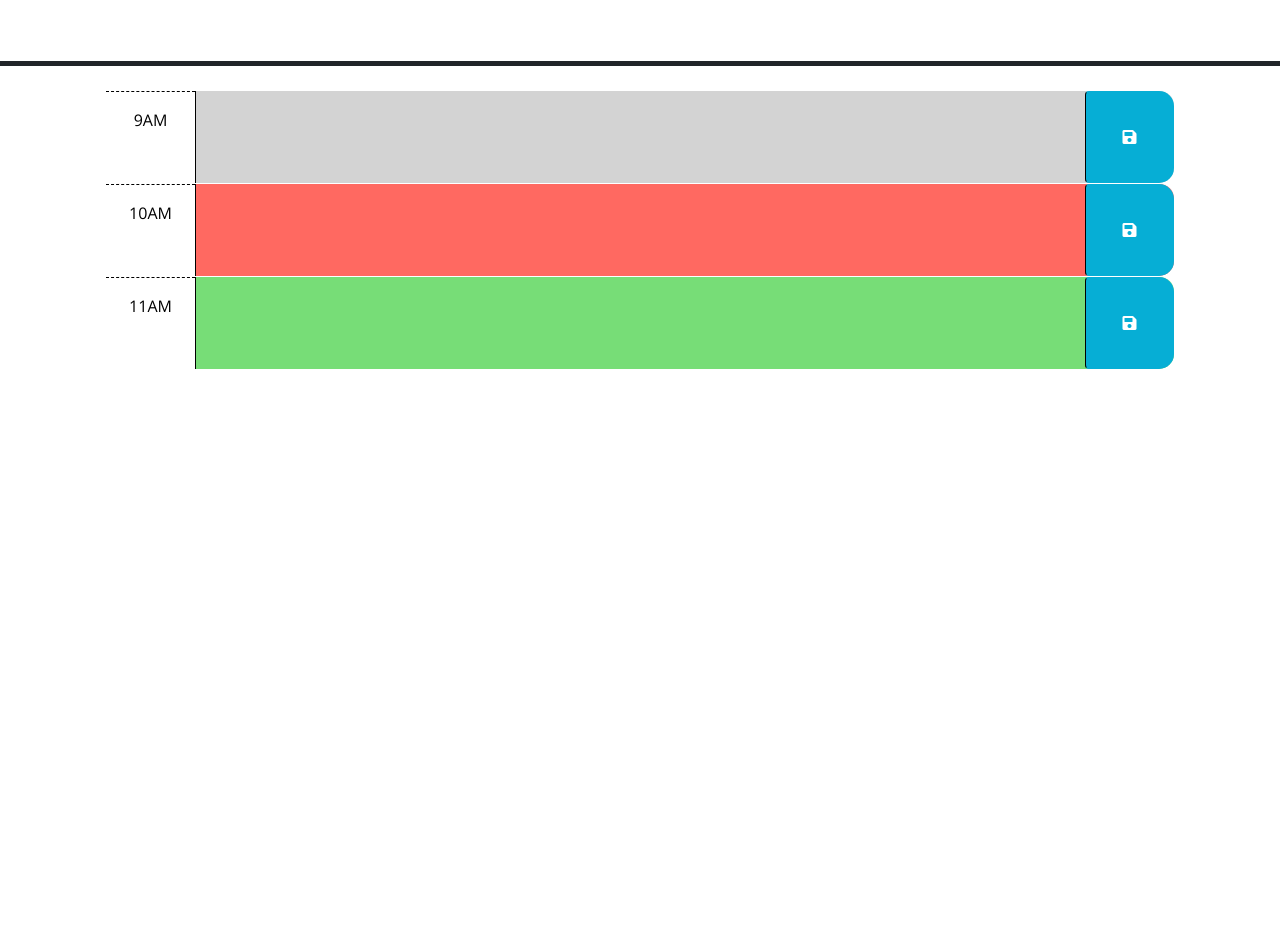
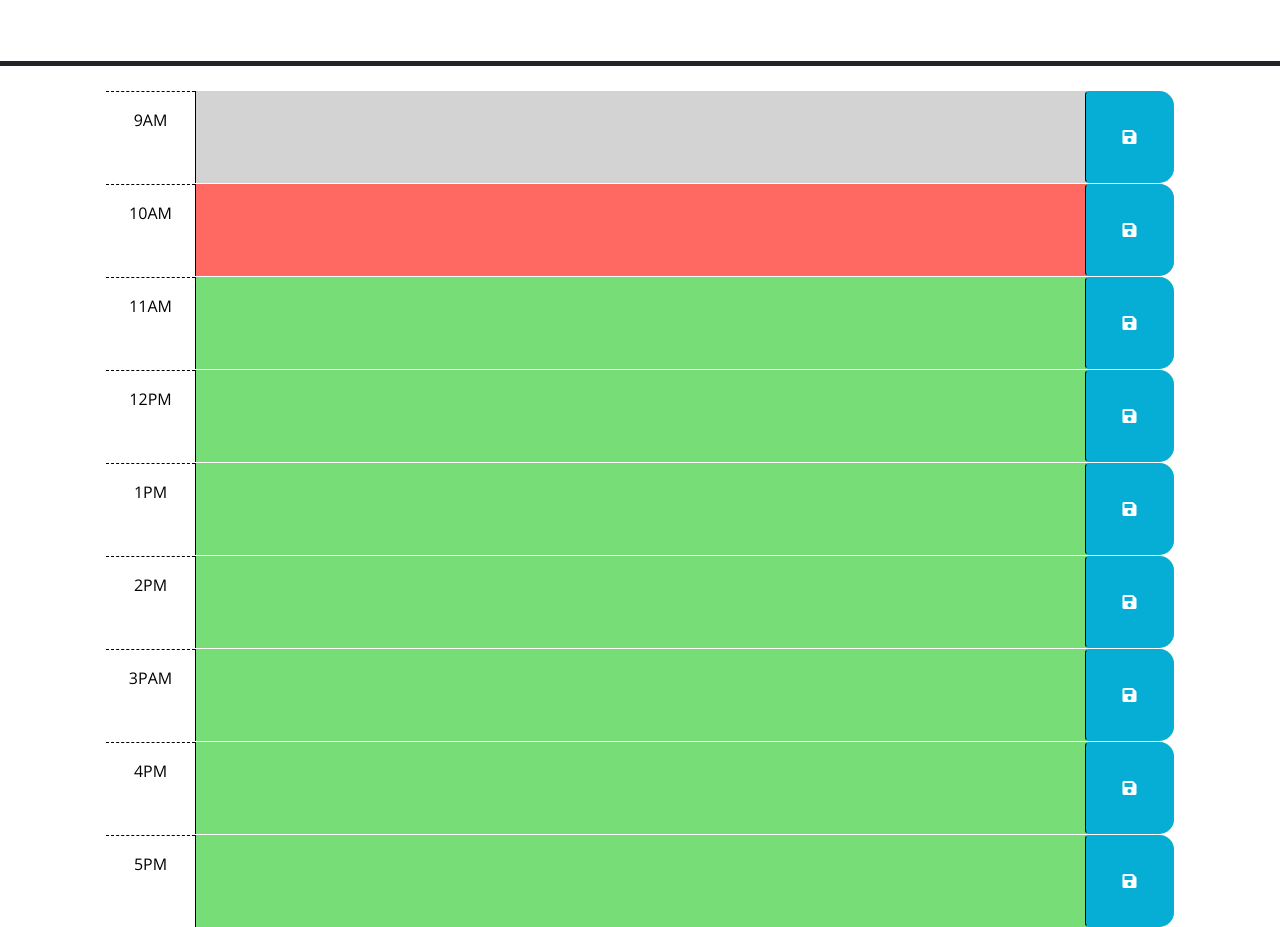
Before and after one commit to ljpeach/9-5-Scheduling-Tool, a plain HTML site: page index.html in a window 1280 px wide. Shown: the part 166-1093 px from the top of the page. Before the commit the page ends 800 px from the top, so only its background shows below. Drawn offline with nearby package versions, Linux system fonts and the light colour scheme.

Commit message:
Added timeblocks to cover 9AM-5PM. Wrote code for saving calendar contents, and loading saved events on startup

```diff
--- a/assets/js/script.js
+++ b/assets/js/script.js
@@ -9,6 +9,11 @@ $(function () {
   // time-block containing the button that was clicked? How might the id be
   // useful when saving the description in local storage?
   //
+  $("#calendar").on("click", ".fa-save", function (event) {
+    // console.log($(event.target).parent().parent().attr("id"));
+    // console.log($(event.target).parent().parent().children().eq(1).val());
+    localStorage.setItem($(event.target).parent().parent().attr("id"), $(event.target).parent().parent().children().eq(1).val())
+  });
   // TODO: Add code to apply the past, present, or future class to each time
   // block by comparing the id to the current hour. HINTS: How can the id
   // attribute of each time-block be used to conditionally add or remove the
@@ -18,6 +23,10 @@ $(function () {
   // TODO: Add code to get any user input that was saved in localStorage and set
   // the values of the corresponding textarea elements. HINT: How can the id
   // attribute of each time-block be used to do this?
+  for (var i = 9; i <= 17; i++) {
+    console.log(localStorage.getItem(`hour-${i}`));
+    $(`#hour-${i}`).children().eq(1).text(localStorage.getItem(`hour-${i}`));
+  }
   //
   // TODO: Add code to display the current date in the header of the page.
 });
--- a/index.html
+++ b/index.html
@@ -19,7 +19,7 @@
     <p class="lead">A simple calendar app for scheduling your work day</p>
     <p id="currentDay" class="lead"></p>
   </header>
-  <div class="container-lg px-5">
+  <div id="calendar" class="container-lg px-5">
     <!-- Use class for "past", "present", and "future" to apply styles to the
         time-block divs accordingly. The javascript will need to do this by
         adding/removing these classes on each div by comparing the hour in the
@@ -57,11 +57,59 @@
       </button>
     </div>
 
-    <script src="https://code.jquery.com/jquery-3.4.1.min.js"></script>
-    <script src="https://cdn.jsdelivr.net/npm/dayjs@1.11.3/dayjs.min.js"
-      integrity="sha256-iu/zLUB+QgISXBLCW/mcDi/rnf4m4uEDO0wauy76x7U=" crossorigin="anonymous"></script>
+    <div id="hour-12" class="row time-block future">
+      <div class="col-2 col-md-1 hour text-center py-3">12PM</div>
+      <textarea class="col-8 col-md-10 description" rows="3"> </textarea>
+      <button class="btn saveBtn col-2 col-md-1" aria-label="save">
+        <i class="fas fa-save" aria-hidden="true"></i>
+      </button>
+    </div>
 
-    <script src="assets/js/script.js"></script>
+    <div id="hour-13" class="row time-block future">
+      <div class="col-2 col-md-1 hour text-center py-3">1PM</div>
+      <textarea class="col-8 col-md-10 description" rows="3"> </textarea>
+      <button class="btn saveBtn col-2 col-md-1" aria-label="save">
+        <i class="fas fa-save" aria-hidden="true"></i>
+      </button>
+    </div>
+
+    <div id="hour-14" class="row time-block future">
+      <div class="col-2 col-md-1 hour text-center py-3">2PM</div>
+      <textarea class="col-8 col-md-10 description" rows="3"> </textarea>
+      <button class="btn saveBtn col-2 col-md-1" aria-label="save">
+        <i class="fas fa-save" aria-hidden="true"></i>
+      </button>
+    </div>
+
+    <div id="hour-15" class="row time-block future">
+      <div class="col-2 col-md-1 hour text-center py-3">3PAM</div>
+      <textarea class="col-8 col-md-10 description" rows="3"> </textarea>
+      <button class="btn saveBtn col-2 col-md-1" aria-label="save">
+        <i class="fas fa-save" aria-hidden="true"></i>
+      </button>
+    </div>
+
+    <div id="hour-16" class="row time-block future">
+      <div class="col-2 col-md-1 hour text-center py-3">4PM</div>
+      <textarea class="col-8 col-md-10 description" rows="3"> </textarea>
+      <button class="btn saveBtn col-2 col-md-1" aria-label="save">
+        <i class="fas fa-save" aria-hidden="true"></i>
+      </button>
+    </div>
+
+    <div id="hour-17" class="row time-block future">
+      <div class="col-2 col-md-1 hour text-center py-3">5PM</div>
+      <textarea class="col-8 col-md-10 description" rows="3"> </textarea>
+      <button class="btn saveBtn col-2 col-md-1" aria-label="save">
+        <i class="fas fa-save" aria-hidden="true"></i>
+      </button>
+    </div>
+  </div>
+  <script src="https://code.jquery.com/jquery-3.4.1.min.js"></script>
+  <script src="https://cdn.jsdelivr.net/npm/dayjs@1.11.3/dayjs.min.js"
+    integrity="sha256-iu/zLUB+QgISXBLCW/mcDi/rnf4m4uEDO0wauy76x7U=" crossorigin="anonymous"></script>
+
+  <script src="assets/js/script.js"></script>
 </body>
 
 </html>
```
